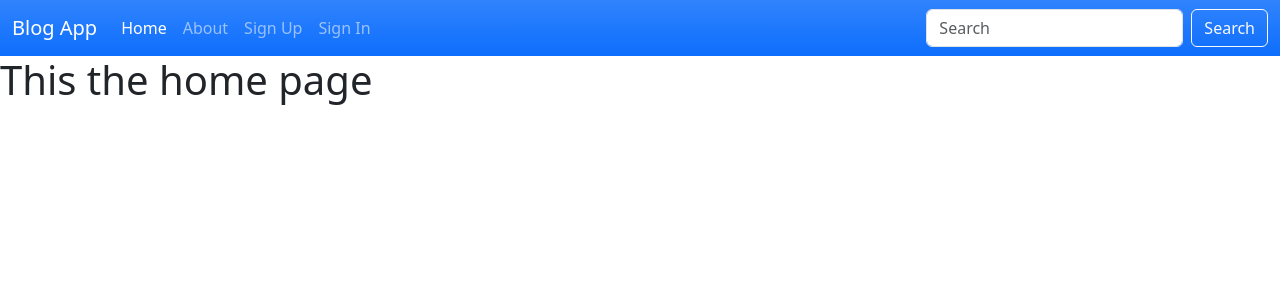
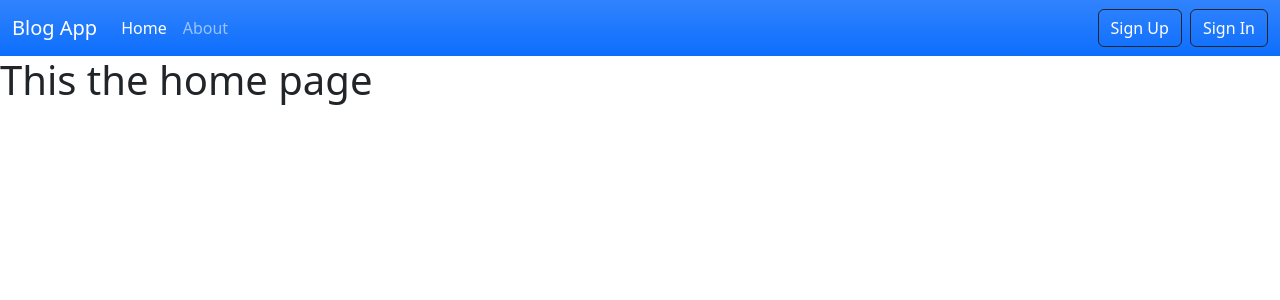
Before and after one commit to LionRouge1/blog_app_series, a Django app: page / in a window 1280 px wide. Shown: the top 300 px of the page. Run offline with Django 5.2, Linux system fonts and the light colour scheme.

Commit message:
Remove the search form the navbar

```diff
--- a/templates/layout.html
+++ b/templates/layout.html
@@ -22,27 +22,29 @@
           <li class="nav-item">
             <a class="nav-link" href="{% url 'about' %}">About</a>
           </li>
+        </ul>
         {% if user.is_authenticated %}
+        <ul class="navbar-nav">
+          <li class="nav-item me-3" style="cursor: pointer">
+            <i class="bi bi-person-circle fs-2 text-white" title="{{user.full_name}}"></i>
+          </li>
           <li class="nav-item">
-              {% comment %} <a href="{% url 'users:logout' %}" class="nav-link">Log out</a> {% endcomment %}
-              <form action="{% url 'users:logout' %}" method="post">
+            <form class="mt-1" action="{% url 'users:logout' %}" method="post">
               {% csrf_token %}
-                <button type="submit" class="btn btn-danger">Log Out</button>
+              <button type="submit" class="btn btn-danger"><i class="bi bi-door-open-fill"></i> Log out</button>
             </form>
           </li>
+        </ul>
         {% else %}
-            <li class="nav-item">
-              <a class="nav-link" href="{% url 'users:signup' %}">Sign Up</a>
+        <ul class="navbar-nav">
+          <li class="nav-item me-2">
+            <a class="btn btn-outline-dark text-white" href="{% url 'users:signup' %}">Sign Up</a>
           </li>
           <li class="nav-item">
-              <a class="nav-link" href="{% url 'users:login' %}">Sign In</a>
+            <a class="btn btn-outline-dark text-white" href="{% url 'users:login' %}">Sign In</a>
           </li>
+        </ul>
         {% endif %}
-        </ul>
-        <form class="d-flex">
-          <input class="form-control me-2" type="search" placeholder="Search" aria-label="Search">
-          <button class="btn btn-outline-light" type="submit">Search</button>
-        </form>
       </div>
     </div>
   </nav>
```
Lines whose indentation alone changed are shown as unchanged.
